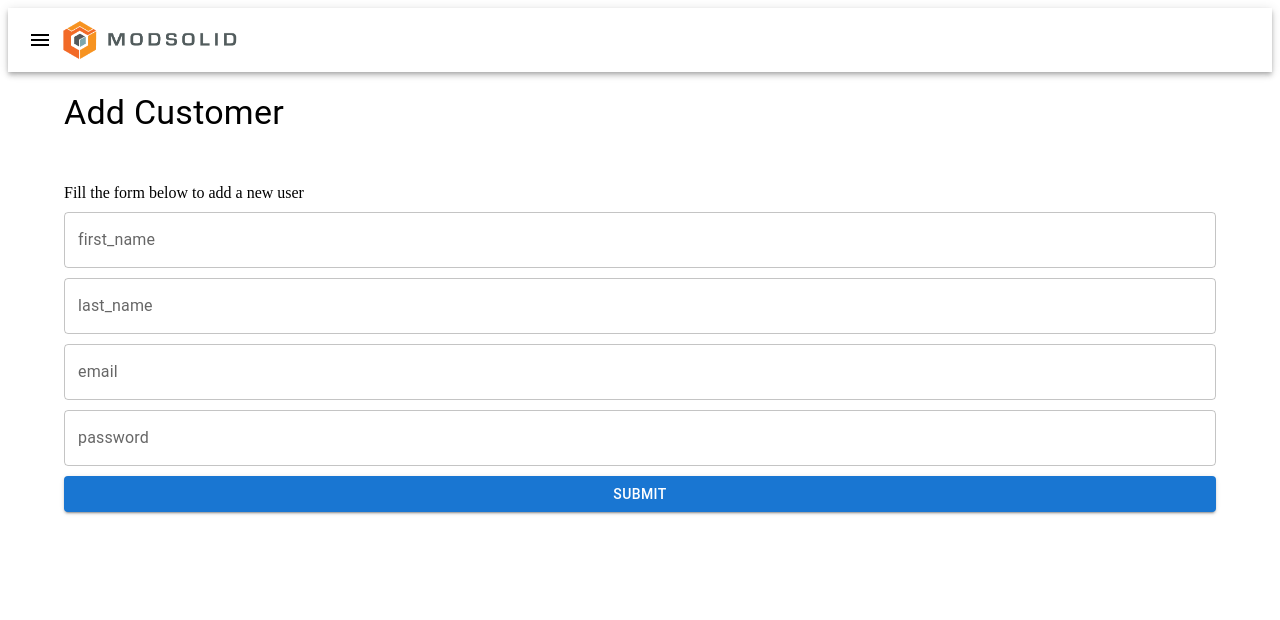
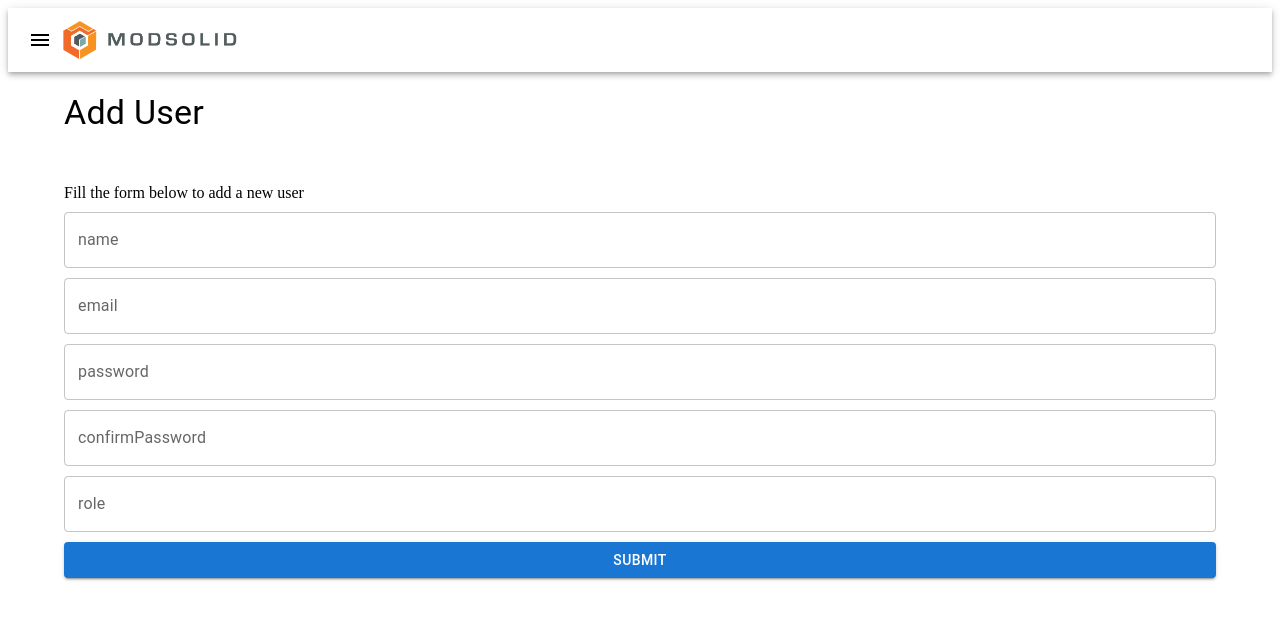
Before and after one commit to ubc-cpsc455-2024S/project-16_dev_dynasty, a React (Vite) app in the folder Frontend/: page /users/add in a window 1280 px wide. Shown: the top 620 px of the page. Built offline with nearby package versions, Linux system fonts and the light colour scheme; no server answers.

Commit message:
fixed the add user page

```diff
--- a/Frontend/src/pages/UsersAddPage.jsx
+++ b/Frontend/src/pages/UsersAddPage.jsx
@@ -2,39 +2,47 @@ import React from 'react'
 import Navbar from '../components/navigation/Navbar.jsx'
 import Header1 from '../components/headers/Header1'
 import { TextField, Button, Box, Typography } from '@mui/material'
+import { useNavigate } from 'react-router-dom';
 
 const UsersAddPage = () => {
+  const navigate = useNavigate();
   const handleSubmit = e => {
     e.preventDefault()
-    const user_id = e.target.user_id.value
-    const first_name = e.target.first_name.value
-    const last_name = e.target.last_name.value
+    const name = e.target.name.value
+    const confirmPassword = e.target.confirmPassword.value
     const password = e.target.password.value
     const email = e.target.email.value
-    // const permission = e.target.permission.value
+    const role = e.target.role.value
+
+
+    const userSignupForm = {
+      name: name,
+      email: email,
+      password: password,
+      confirmPassword:confirmPassword,
+      role: role
+    }
+
     console.log(
       'Form submitted',
-      user_id,
-      first_name,
-      last_name,
-      password,
-      email
+      userSignupForm
     )
+    navigate(-1);
   }
 
   return (
     <Navbar>
-      <Header1 title={'Add Customer'}>
+      <Header1 title={'Add User'}>
         <form onSubmit={handleSubmit}>
           <Box display={'flex'} flexDirection={'column'} gap={'10px'}>
             <Typography sx={{ pt: '50px' }} variant='label'>
               Fill the form below to add a new user
             </Typography>
-            <TextField name={'first_name'} label={'first_name'} />
-            <TextField name={'last_name'} label={'last_name'} />
+            <TextField name={'name'} label={'name'} />
             <TextField name={'email'} label={'email'} />
             <TextField name={'password'} label={'password'} />
-            {/* <TextField name={'permission'} label={'permission'} /> */}
+            <TextField name={'confirmPassword'} label={'confirmPassword'} />
+            <TextField name={'role'} label={'role'} />
             <Button variant='contained' type='submit'>
               Submit
             </Button>
```
